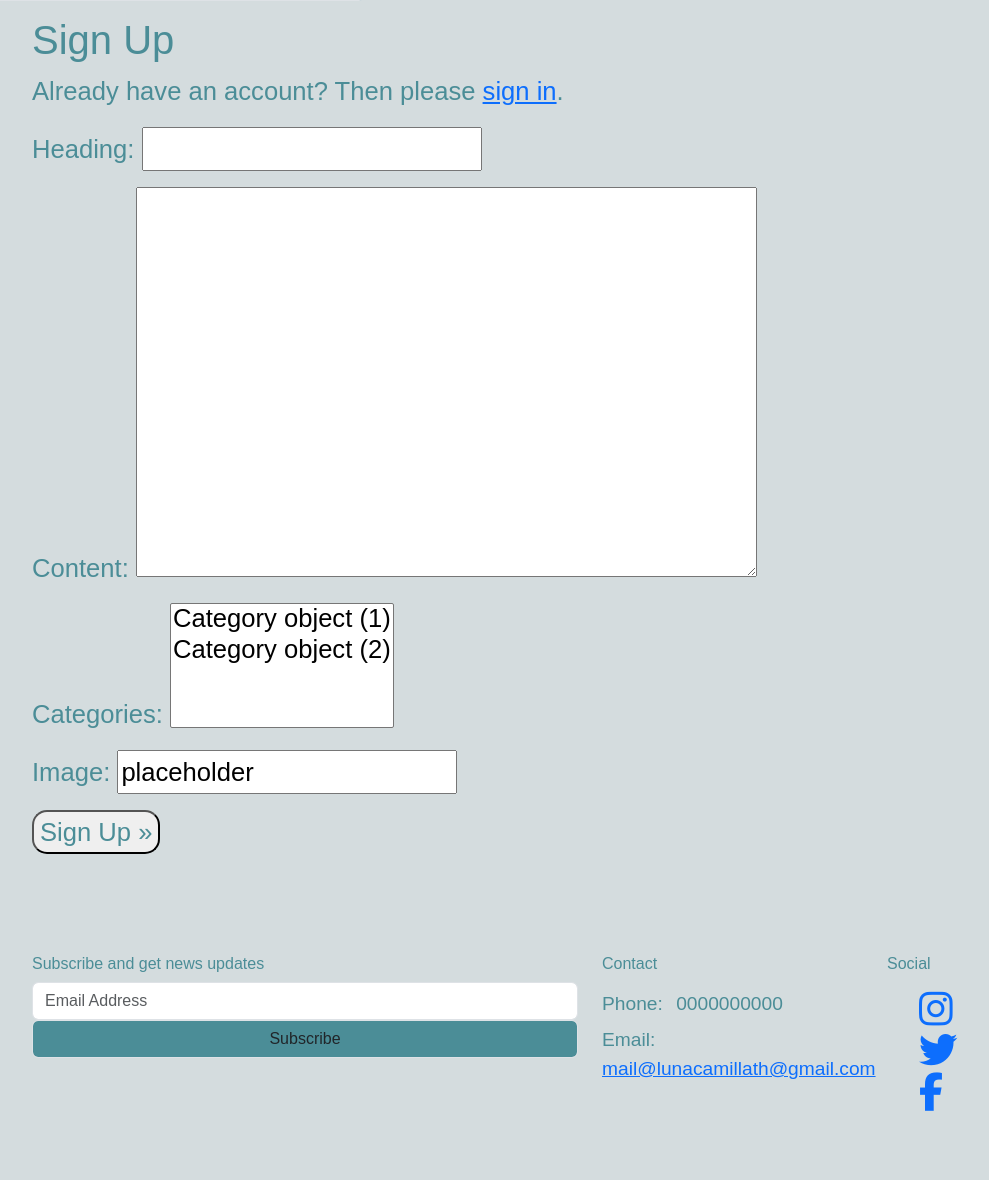
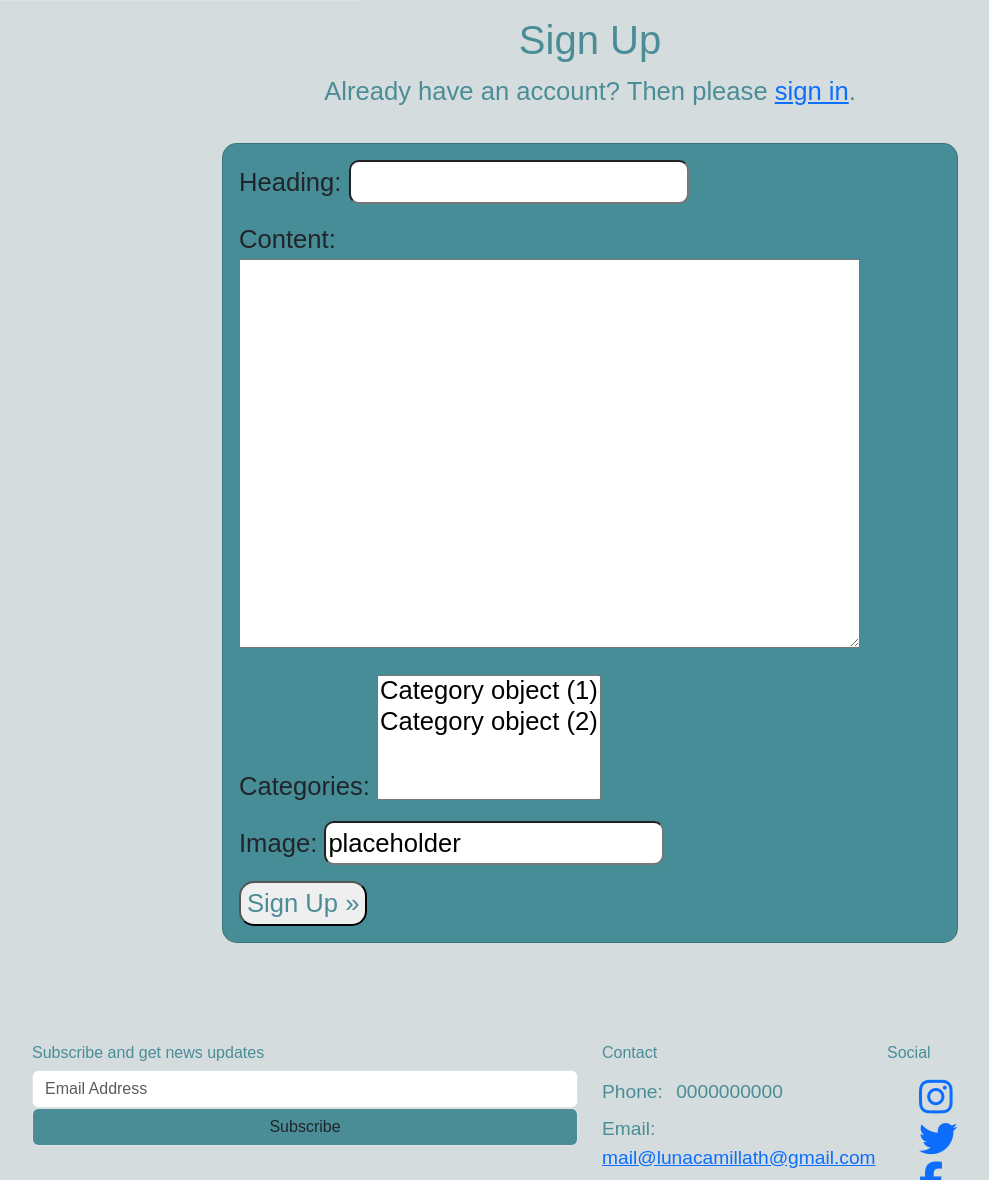
Before and after one commit to CamillaTH/portfolio-4, a Django app: template templates/account/signup.html in a window 1280 px wide. Shown: the part 473-1653 px from the top of the page, without its empty margins (50-1039 px from the left). Run offline with Django 3.2, Linux system fonts and the light colour scheme; the template is opened without the code that fills it: values that come from a table or form of the project are taken from there, others are empty; data comes from the database, SQL or seed files in the repository; some libraries are stand-ins or nearby versions; some web fonts are replaced.

Commit message:
added style and more strucutre to signup page

```diff
--- a/static/css/style.css
+++ b/static/css/style.css
@@ -195,3 +195,15 @@ ul {
     visibility: hidden;
   }
 }
+
+/*---------------------------------------
+  Register
+-----------------------------------------*/
+.register {
+  background-color: #478d97;
+  border-radius: 15px;
+}
+
+#signup_form input {
+  border-radius: 10px;
+}
--- a/templates/account/signup.html
+++ b/templates/account/signup.html
@@ -7,10 +7,14 @@
 {% block content %}
 
 <div class="container justify-content-center">
+  <div class="text-center">
     <h1>{% trans "Sign Up" %}</h1>
     <p>{% blocktrans %}Already have an account? Then please <a href="{{ login_url }}">sign in</a>.{% endblocktrans %}</p>
+ </div>
   <div class="row">
-    <div class="col-lg">
+    <div class="col-md-8 mt-3 offset-md-2">
+      <div class="card card-4 register">
+        <div class="card-body">
           <form class="signup" id="signup_form" method="post" action="{% url 'account_signup' %}">
             {% csrf_token %}
             {{ form.as_p }}
@@ -22,5 +26,7 @@
         </div>
      </div>
     </div>
+  </div>
+</div>
 
 {% endblock content %}
```
Lines whose indentation alone changed are shown as unchanged.
